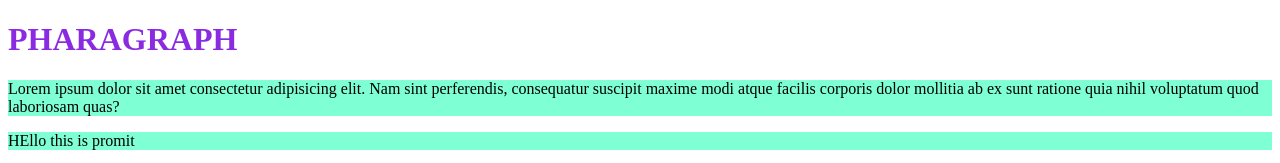
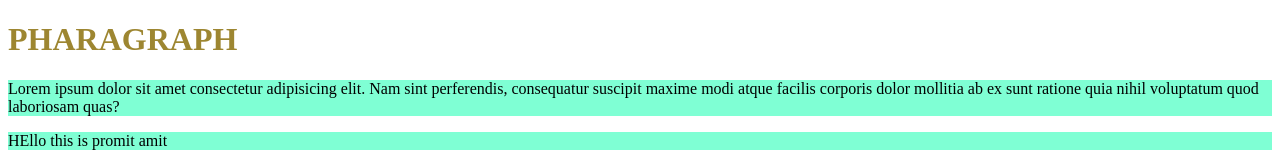
Before and after one commit to Additho/my-first-git-hub-repo, a plain HTML site: page index.html in a window 1280 px wide. Shown: the top 163 px of the page. Drawn offline with Linux system fonts and the light colour scheme; grey boxes are pictures that could not be loaded.

Commit message:
new update

```diff
--- a/index.html
+++ b/index.html
@@ -10,7 +10,7 @@
 <body>
     <h1>PHARAGRAPH</h1>
     <p>Lorem ipsum dolor sit amet consectetur adipisicing elit. Nam sint perferendis, consequatur suscipit maxime modi atque facilis corporis dolor mollitia ab ex sunt ratione quia nihil voluptatum quod laboriosam quas?</p>
-    <p>HEllo this is promit</p>
+    <p>HEllo this is promit amit</p>
      <audio controls src="music/coffie.mp3"></audio>
      <video controls width="400px" src="music/video.mp4"></video>
 
--- a/style/style.css
+++ b/style/style.css
@@ -2,5 +2,5 @@ p{
     background-color: aquamarine;
 }
 h1{
-    color: blueviolet;
+    color: rgb(157, 134, 49);
 }
```
